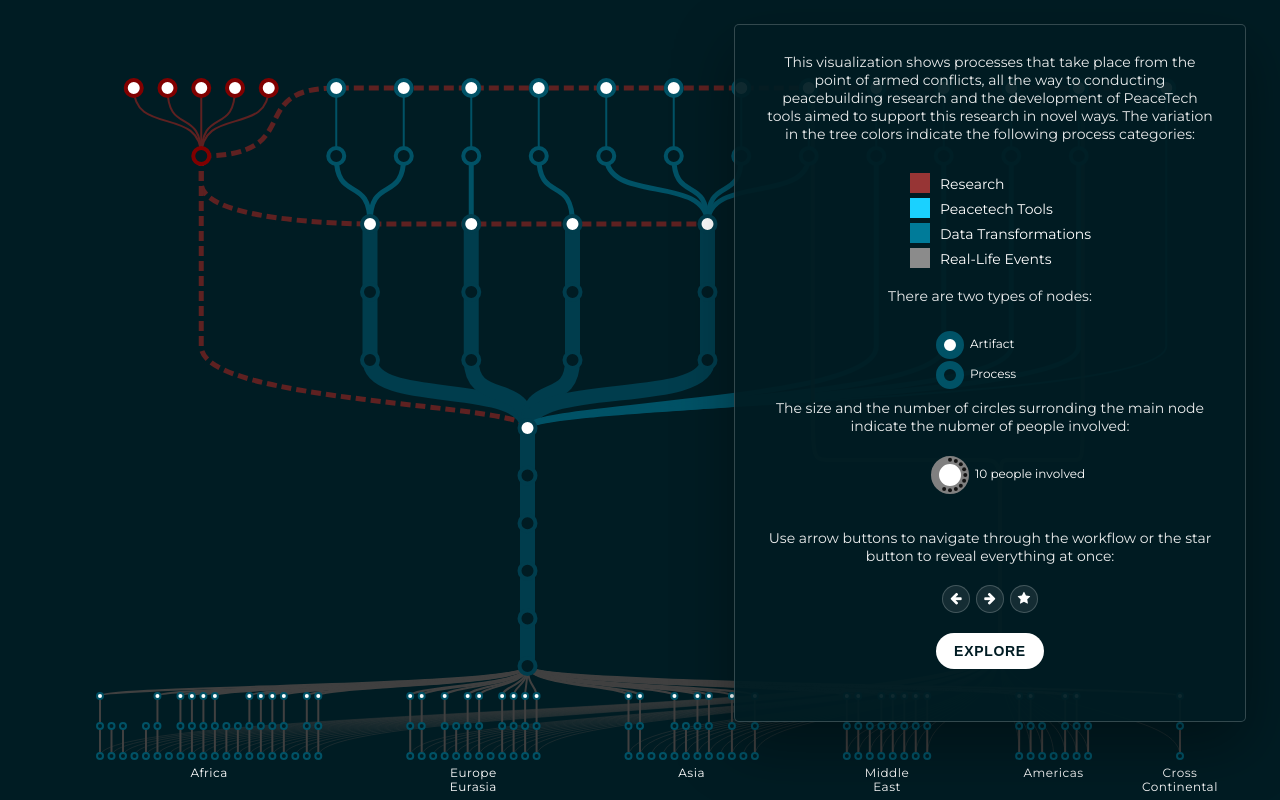
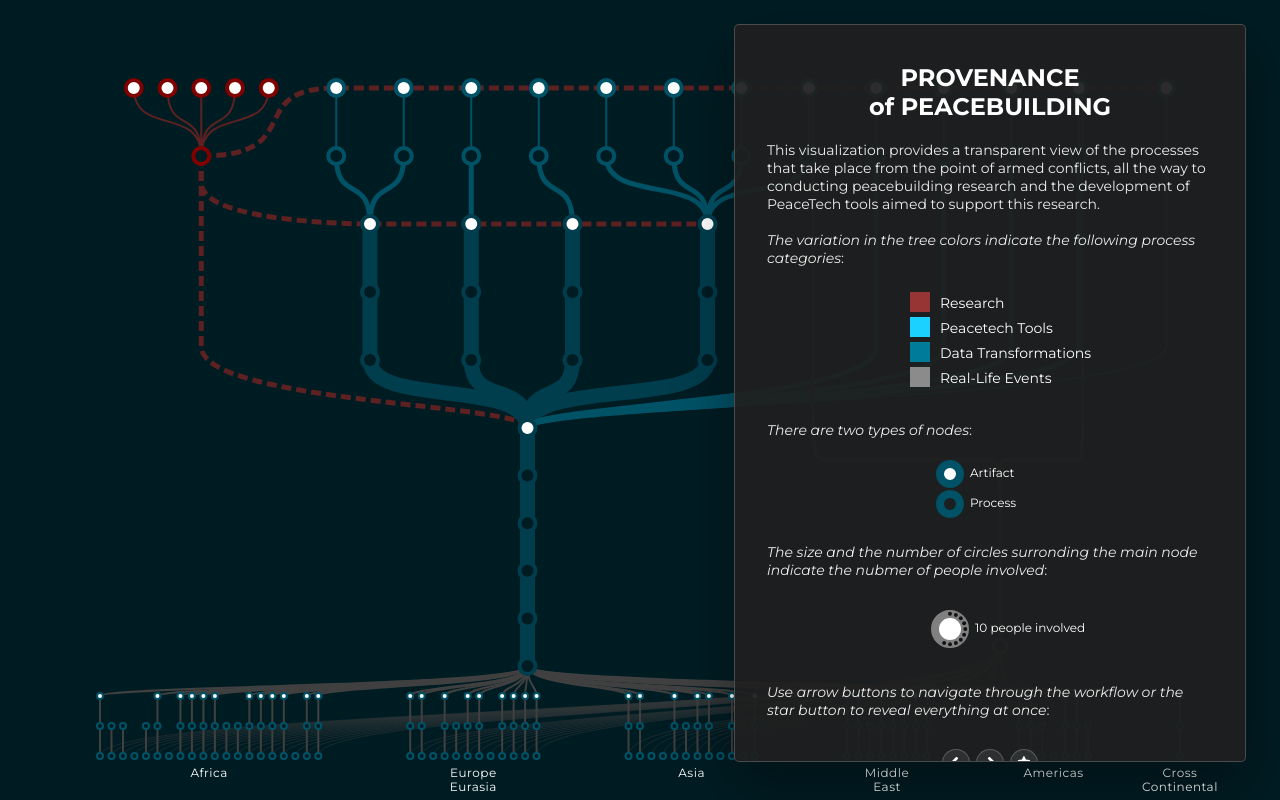
Before and after one commit to tvancisin/provenance, a Svelte app: page / in a window 1280 px wide. Built offline with nearby package versions, Linux system fonts and the light colour scheme.

Commit message:
info tweaks

```diff
--- a/src/App.svelte
+++ b/src/App.svelte
@@ -529,24 +529,33 @@
   {#if showIntro}
     <div class="intro-overlay">
       <div class="intro-card">
+        <h2 style="margin-top: 10px;">PROVENANCE <br> of PEACEBUILDING</h2>
         <p class="intro-text">
-          This visualization shows processes that take place from the point of
-          armed conflicts, all the way to conducting peacebuilding research and
-          the development of PeaceTech tools aimed to support this research in
-          novel ways. The variation in the tree colors indicate the following
-          process categories:
+          This visualization provides a transparent view of the processes that
+          take place from the point of armed conflicts, all the way to
+          conducting peacebuilding research and the development of PeaceTech
+          tools aimed to support this research.
+          <br />
+          <br />
+          <em>The variation in the tree colors indicate the following process categories</em>:
         </p>
         <TreeLegend {currentLevelDown} />
         <br />
-        <p class="intro-text">There are two types of nodes:</p>
+        <p class="intro-text"><em>There are two types of nodes</em>:</p>
         <Legend {currentLevelDown} />
-        <p class="intro-text">The size and the number of circles surronding the main node indicate the nubmer of people involved:</p>
+        <p class="intro-text">
+          <em>The size and the number of circles surronding the main node indicate
+          the nubmer of people involved</em>:
+        </p>
         <PeopleLegend />
         <p class="intro-text">
-          Use arrow buttons to navigate through the workflow or the star button
-          to reveal everything at once:
+          <em>Use arrow buttons to navigate through the workflow or the star button
+          to reveal everything at once</em>:
         </p>
-        <div class="controls_intro">
+        <div
+          class="controls_intro"
+          style="margin-top: 30px; margin-bottom: 30px;"
+        >
           <button
             id="back"
             type="button"
@@ -584,7 +593,11 @@
   {/if}
 
   {#if !showIntro}
-    <button class="info-button" title="Show info" on:click={() => showIntro = true}>
+    <button
+      class="info-button"
+      title="Show info"
+      on:click={() => (showIntro = true)}
+    >
       <i class="fa fa-info-circle" aria-hidden="true"></i>
     </button>
   {/if}
@@ -633,6 +646,9 @@
     {/if}
     {#if showStepDescription}
       <div id="step_description">
+        <div id="step_description_text">
+          {@html currentStepDescription}
+        </div>
         <div class="controls">
           <button
             id="back"
@@ -665,9 +681,6 @@
             <i class="fa fa-star" aria-hidden="true"></i>
           </button>
         </div>
-        <div id="step_description_text">
-          {@html currentStepDescription}
-        </div>
       </div>
     {/if}
   </div>
@@ -696,16 +709,6 @@
     white-space: nowrap;
   }
 
-  h1 {
-    position: absolute;
-    top: 20px;
-    left: 50%;
-    transform: translate(-50%, -50%);
-    color: white;
-    z-index: 10;
-    margin: 0;
-  }
-
   .intro-overlay {
     position: absolute;
     width: 40%;
@@ -716,20 +719,20 @@
   }
 
   .intro-card {
-    /* width: min(640px, calc(100vw - 48px)); */
-    height: 80vh;
-    max-height: 80vh;
+    height: 85vh;
+    max-height: 85vh;
     overflow-y: auto;
     padding: 28px 32px;
     border: solid 1px rgba(255, 255, 255, 0.2);
     border-radius: 5px;
-    background: rgba(0, 28, 35, 0.94);
+    background: rgba(31, 31, 31, 0.94);
     box-shadow: 0 24px 60px rgba(0, 0, 0, 0.35);
     text-align: center;
   }
 
   .intro-text {
-    margin: 0 0 20px;
+    text-align: left;
+    margin: 15px 0 15px;
     color: rgba(255, 255, 255, 0.92);
     font-size: 14px;
   }
@@ -754,8 +757,8 @@
   #step_description {
     position: absolute;
     top: 55%;
-    left: 5px;
-    width: 30%;
+    left: 15px;
+    width: 25%;
     display: flex;
     flex-direction: column;
     gap: 14px;
@@ -831,7 +834,7 @@
     top: 10px;
     right: 10px;
     /* z-index: 0; */
-    background: rgba(0,0,0,0.7);
+    background: rgba(0, 0, 0, 0.7);
     color: #fff;
     border: none;
     border-radius: 50%;
@@ -842,7 +845,7 @@
     justify-content: center;
     font-size: 1.5em;
     cursor: pointer;
-    box-shadow: 0 2px 8px rgba(0,0,0,0.15);
+    box-shadow: 0 2px 8px rgba(0, 0, 0, 0.15);
     transition: background 0.2s;
   }
   .info-button:hover {
--- a/src/lib/ForegroundTree.svelte
+++ b/src/lib/ForegroundTree.svelte
@@ -60,8 +60,8 @@
   const upwardLinkStrokeByBranchType = {
     trunk: "#007a99",
     upper_trunk: "#007a99",
-    uppest_trunk: "#1ad1ff",
-    default: "#1ad1ff",
+    uppest_trunk: "#D4AA7D",
+    default: "#D4AA7D",
   };
   const upwardBackgroundStrokeByBranchType = {
     trunk: "#003d4d",
--- a/src/lib/PeopleLegend.svelte
+++ b/src/lib/PeopleLegend.svelte
@@ -34,7 +34,7 @@
 </script>
 
 <svg height="70" width="200">
-  <g transform={`translate(${60}, ${20})`}>
+  <g transform={`translate(${60}, ${35})`}>
     <!-- main circle -->
     <circle
       cx="0"
```
